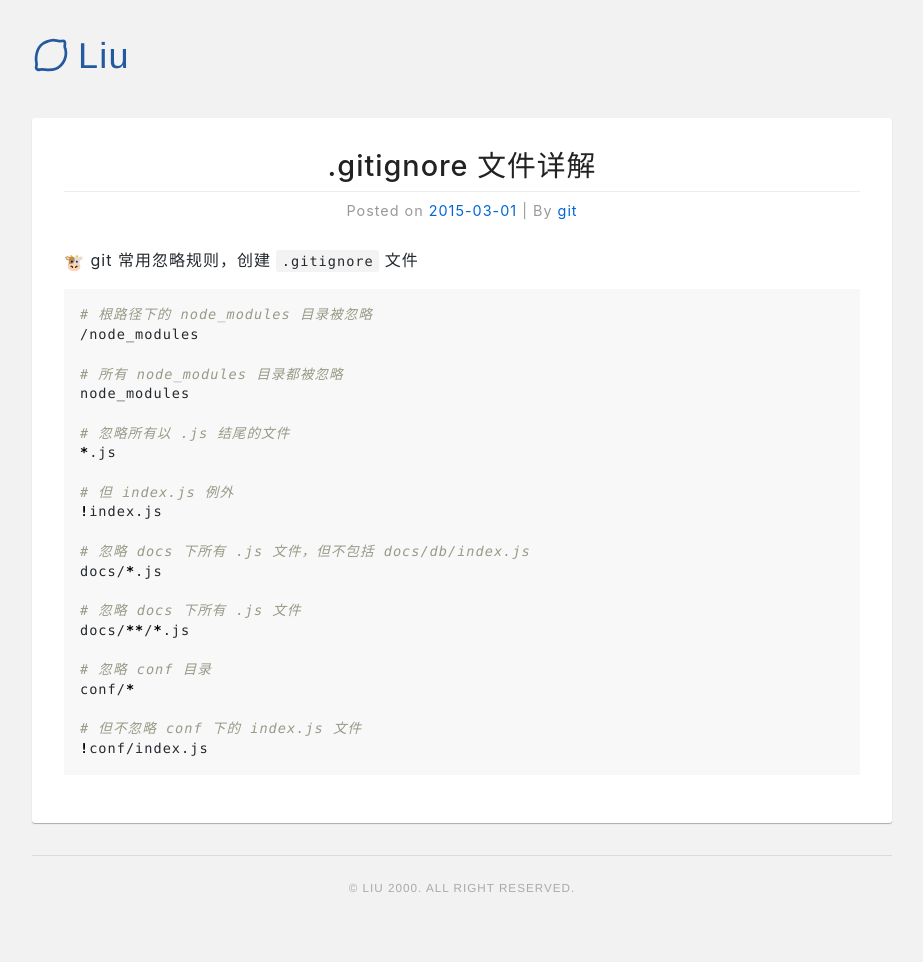
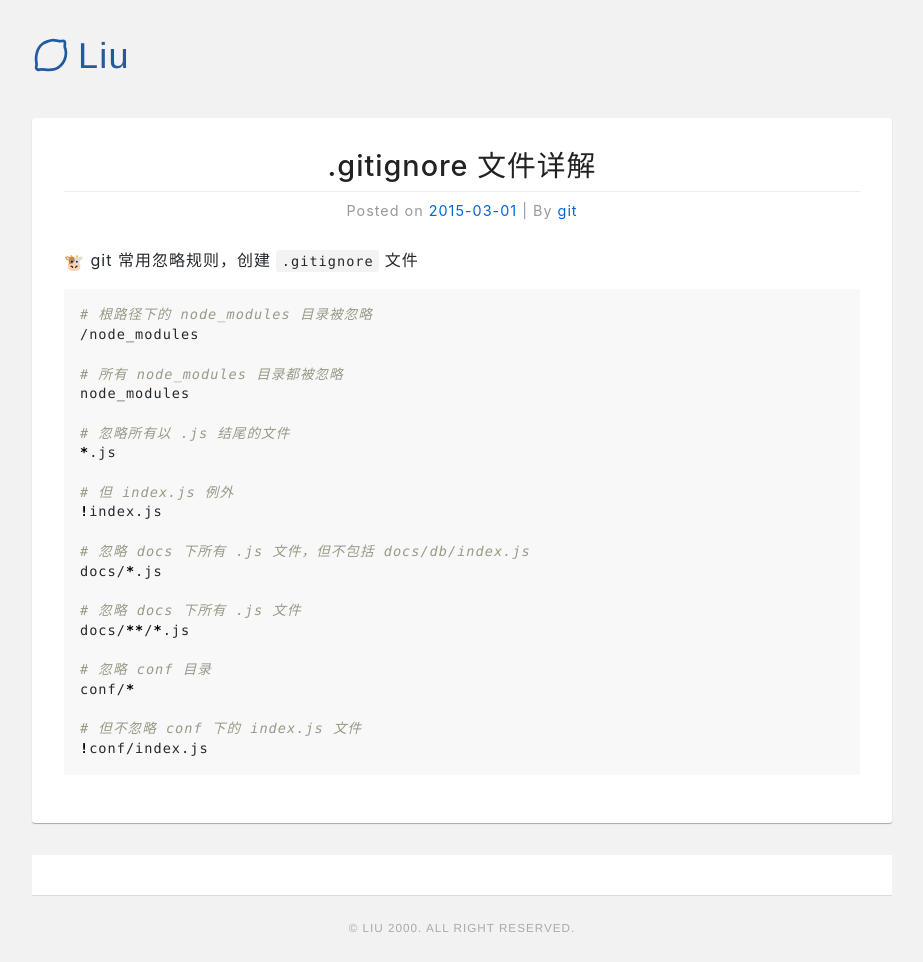
Before and after one commit to chenzilu1990/liurongqing.github.io, a Jekyll site: the page built from _posts/2015-03-01-gitignore.md, in a window 1280 px wide. Shown: the whole page, without its empty margins (178-1101 px from the left). Built offline with Jekyll 4.4.1, drawn with Linux system fonts in a browser that asks for light colours; emoji names are drawn with the system emoji font; comment, search, counter and statistics services are not loaded; before the commit the page ends 936 px from its top, so only the background shows below that.

Commit message:
评论样式

```diff
--- a/assets/css/style.scss
+++ b/assets/css/style.scss
@@ -1,6 +1,5 @@
 ---
 ---
-
 @import 'github-markdown';
 @import 'theme/syntax.github';
 html {
@@ -118,6 +117,11 @@ body {
     }
 }
 
+#comments {
+    background: #ffffff;
+    padding: 20px;
+}
+
 .markdown-body {
     .highlight pre {
         background-color: inherit;
```
